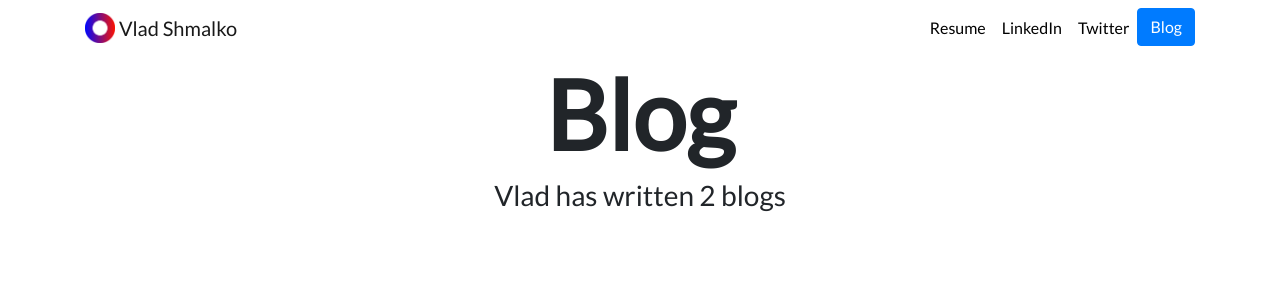
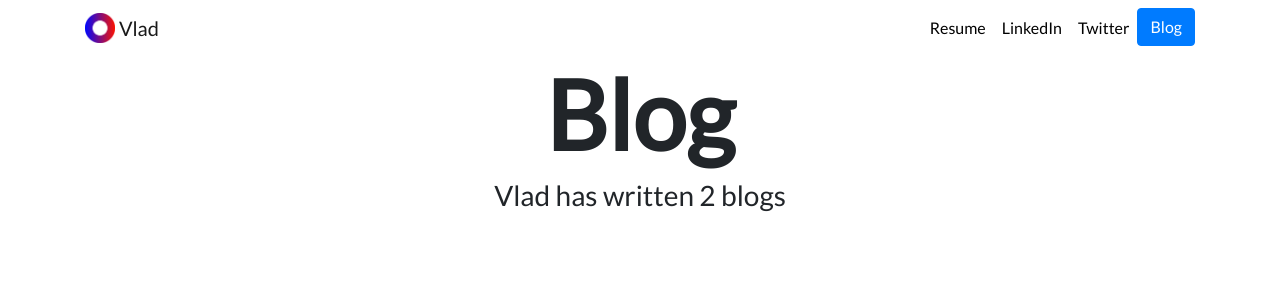
Before and after one commit to dalv2212/django-personal-portfolio, a Django app: page /blog/ in a window 1280 px wide. Shown: the top 300 px of the page. Run offline with Django 5.2, Linux system fonts and the light colour scheme; data comes from the database, SQL or seed files in the repository; both versions use the stored data as it was after the commit; some libraries are stand-ins or nearby versions.

Commit message:
Remove old stuff

```diff
--- a/personal_portfolio/settings.py
+++ b/personal_portfolio/settings.py
@@ -23,9 +23,9 @@ BASE_DIR = Path(__file__).resolve().parent.parent
 SECRET_KEY = 'django-insecure-qx+0k*8i0hr%rb4&*15ic!u2*8q1=z@e&_c-cx^4l!0!$u%53d'
 
 # SECURITY WARNING: don't run with debug turned on in production!
-DEBUG = True
+DEBUG = False
 
-ALLOWED_HOSTS = []
+ALLOWED_HOSTS = ['dalv2212.pythonanywhere.com']
 
 
 # Application definition
@@ -118,6 +118,7 @@ USE_TZ = True
 # https://docs.djangoproject.com/en/5.0/howto/static-files/
 
 STATIC_URL = 'static/'
+STATIC_ROOT = os.path.join(BASE_DIR / 'static')
 
 # Default primary key field type
 # https://docs.djangoproject.com/en/5.0/ref/settings/#default-auto-field
--- a/portfolio/templates/portfolio/base.html
+++ b/portfolio/templates/portfolio/base.html
@@ -16,7 +16,7 @@
 
   <link rel="icon" type="image/png" href="{% static "portfolio/Logo.png" %}">
 
-  <title>Vlad Shmalko</title>
+  <title>Vlad</title>
 </head>
 
 <body>
@@ -25,7 +25,7 @@
     <div class="container">
       <a class="navbar-brand" href="{% url 'home' %}">
         <img src="{% static "portfolio/Logo.png" %}" width="30" height="30" class="d-inline-block align-top" alt="Nick's Logo">
-        <span>Vlad Shmalko</span>
+        <span>Vlad</span>
       </a>
       <button class="navbar-toggler" type="button" data-toggle="collapse" data-target="#navbarNav" aria-controls="navbarNav" aria-expanded="false" aria-label="Toggle navigation">
         <span class="navbar-toggler-icon"></span>
@@ -36,7 +36,7 @@
             <a class="nav-link" href="{% static 'portfolio/resume.pdf' %}" target="_blank">Resume</a>
           </li>
           <li class="nav-item">
-            <a class="nav-link" href="https://www.linkedin.com/in/vladislav-shmalko-92ab07250/" target="_blank">LinkedIn</a>
+            <a class="nav-link" href="https://www.linkedin.com/" target="_blank">LinkedIn</a>
           </li>
           <li class="nav-item">
             <a class="nav-link" href="https://twitter.com/" target="_blank">Twitter</a>
```
Also changed, not shown: db.sqlite3.
